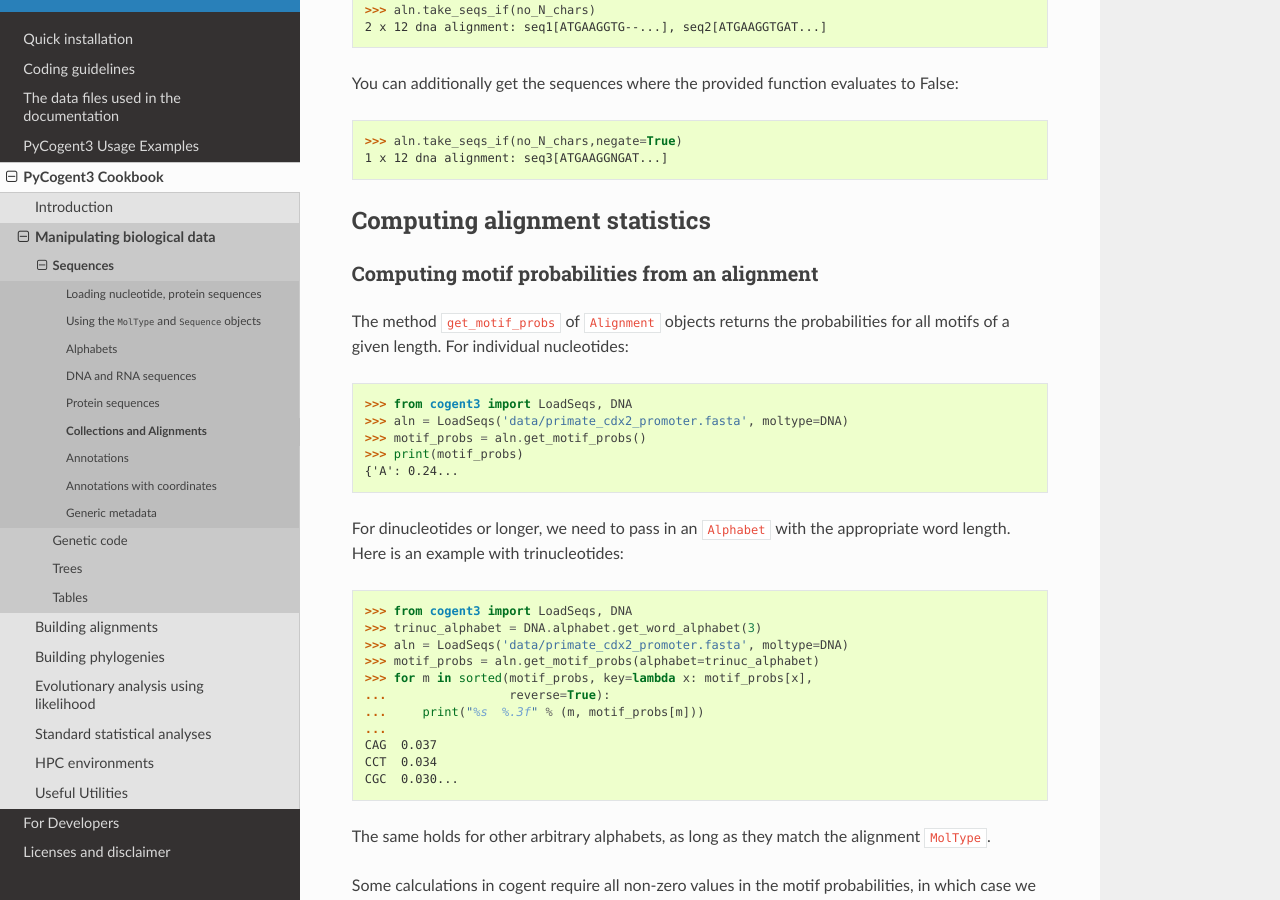
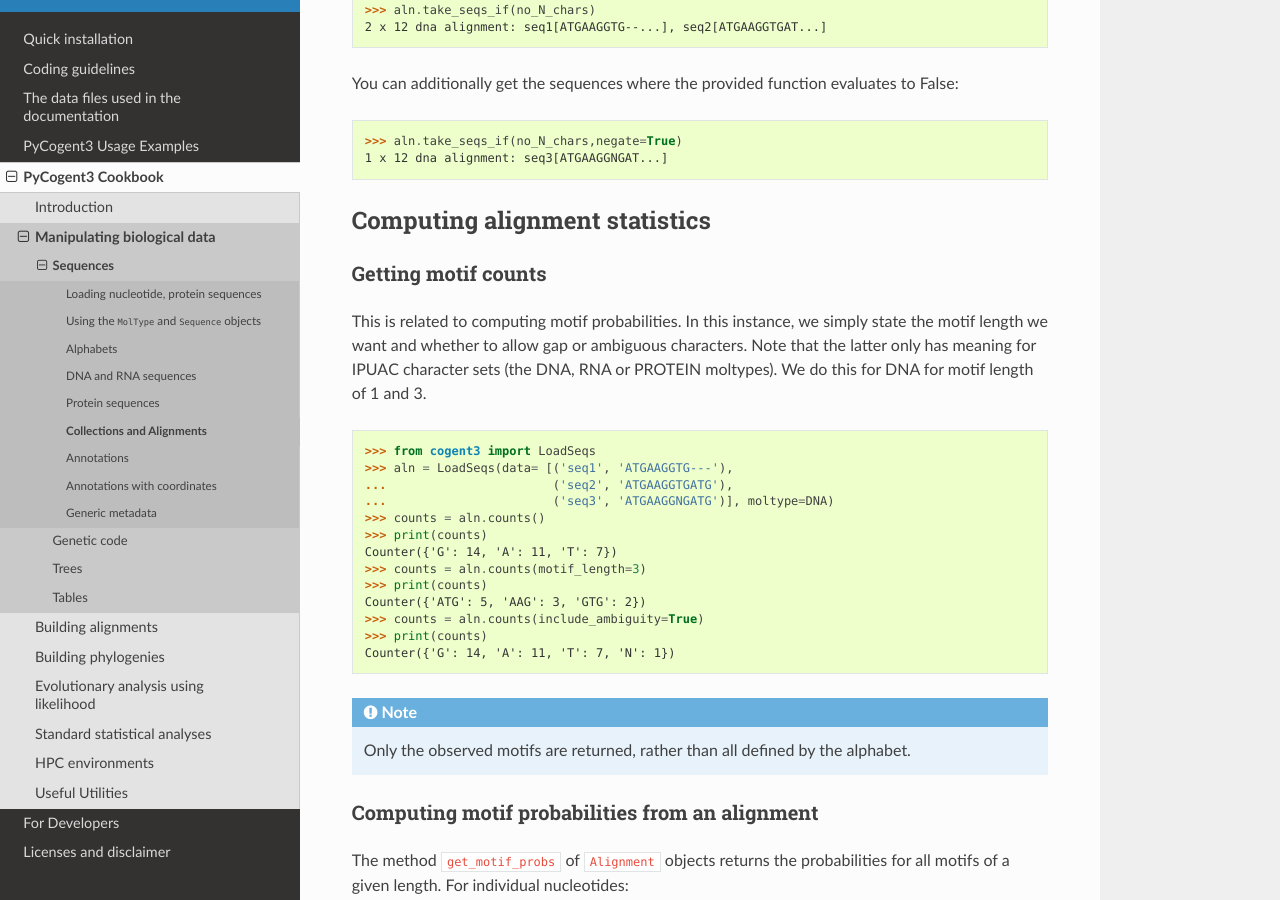
Before and after one commit to cogent3/cogent3, a Sphinx documentation site: the page built from doc/cookbook/alignments.rst, in a window 1280 px wide and 900 px high, scrolled down 12238 px. Built offline with Sphinx 7.4.7 and the Read the Docs theme 2.0.0, drawn with Linux system fonts in a browser that asks for light colours; formulas are drawn with MathJax 3.

Commit message:
ENH: added cookbook example for Alignment.counts()

```diff
--- a/doc/cookbook/alignments.rst
+++ b/doc/cookbook/alignments.rst
@@ -692,6 +692,31 @@ You can additionally get the sequences where the provided function evaluates to
 Computing alignment statistics
 ^^^^^^^^^^^^^^^^^^^^^^^^^^^^^^
 
+Getting motif counts
+""""""""""""""""""""
+
+This is related to computing motif probabilities. In this instance, we simply state the motif length we want and whether to allow gap or ambiguous characters. Note that the latter only has meaning for IPUAC character sets (the DNA, RNA or PROTEIN moltypes). We do this for DNA for motif length of 1 and 3.
+
+.. doctest::
+
+    >>> from cogent3 import LoadSeqs
+    >>> aln = LoadSeqs(data= [('seq1', 'ATGAAGGTG---'),
+    ...                       ('seq2', 'ATGAAGGTGATG'),
+    ...                       ('seq3', 'ATGAAGGNGATG')], moltype=DNA)
+    >>> counts = aln.counts()
+    >>> print(counts) # doctest: +SKIP
+    Counter({'G': 14, 'A': 11, 'T': 7})
+    >>> counts = aln.counts(motif_length=3)
+    >>> print(counts) # doctest: +SKIP
+    Counter({'ATG': 5, 'AAG': 3, 'GTG': 2})
+    >>> counts = aln.counts(include_ambiguity=True)
+    >>> print(counts) # doctest: +SKIP
+    Counter({'G': 14, 'A': 11, 'T': 7, 'N': 1})
+
+.. note::
+
+    Only the observed motifs are returned, rather than all defined by the alphabet.
+
 Computing motif probabilities from an alignment
 """""""""""""""""""""""""""""""""""""""""""""""
 
```
Also changed, not shown: other parts of doc/cookbook/alignments.rst (+1 -1 lines).
